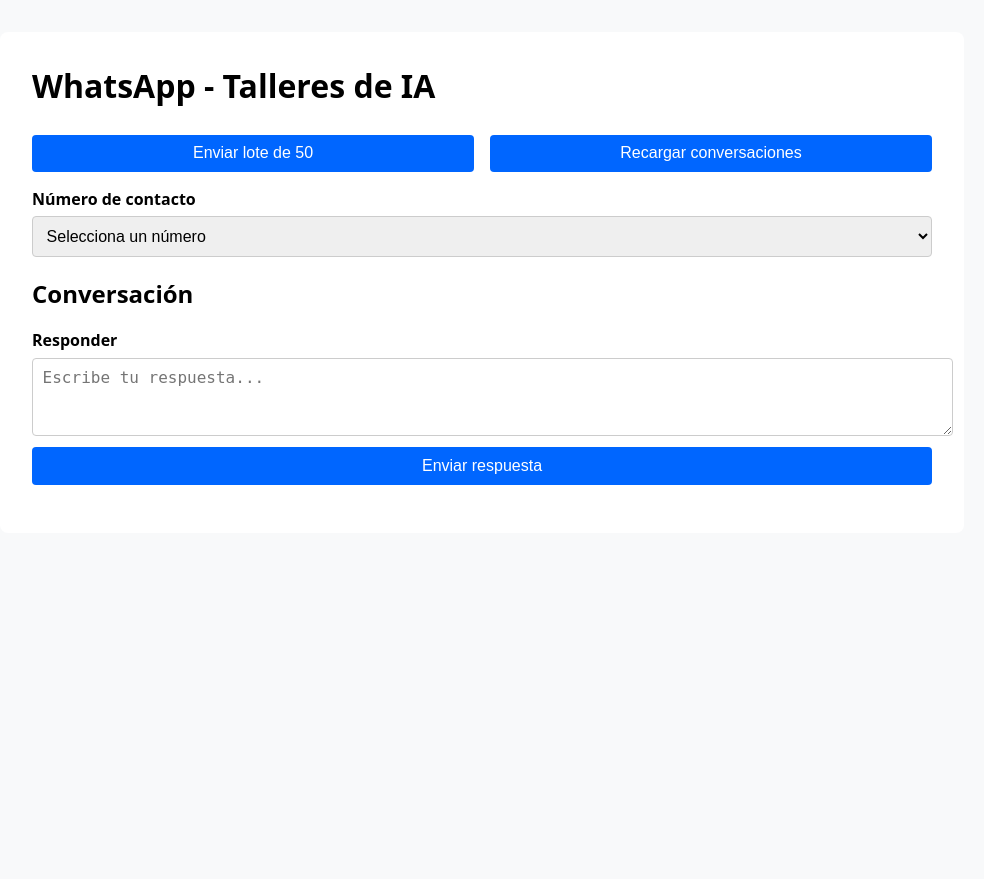
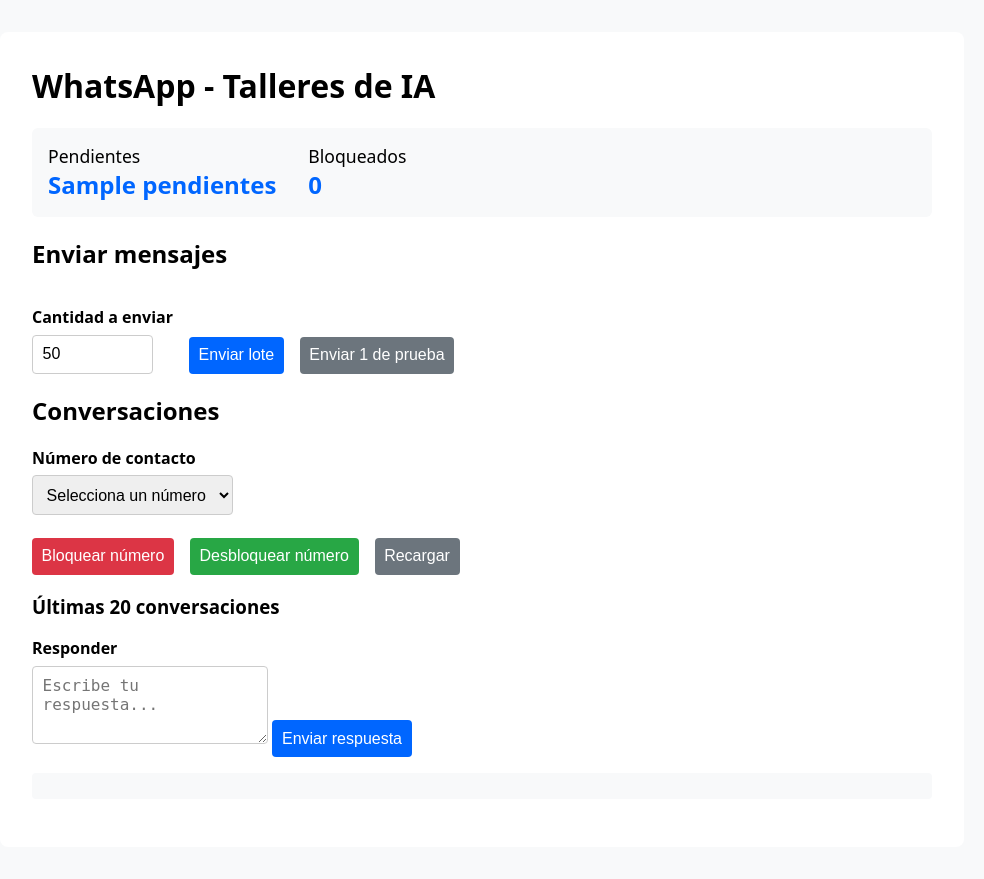
Before and after one commit to nbarinas/no_te_quedes_sin_ia, a FastAPI app: template app/templates/dashboard.html in a window 1280 px wide. Shown: the whole page, without its empty margins (158-1142 px from the left). Before the commit the page ends 485 px from the top, so only its background shows below. Run offline with FastAPI, Linux system fonts and the light colour scheme; the template is opened without the code that fills it: most values are stand-ins (such as "Sample title", 1, 10 or a date in 2020); data that the repository does not hold is empty.

Commit message:
Agrega lotes variables, bloqueo de numeros y limite de conversaciones

```diff
--- a/app/routes/send.py
+++ b/app/routes/send.py
@@ -24,6 +24,10 @@
 class ReplyRequest(BaseModel):
     telefono: str
     mensaje: str
+
+
+class BlockRequest(BaseModel):
+    telefono: str
 
 
 @router.post("/send-batch")
@@ -59,8 +63,14 @@
             sheets.add_conversation(telefono, "saliente", DEFAULT_MESSAGE.format(nombre=nombre), agente="bot")
             results.append({"telefono": telefono, "status": "enviado", "nombre": nombre})
         except Exception as exc:
-            sheets.update_contact_status(telefono, "error", notas=str(exc))
-            results.append({"telefono": telefono, "status": "error", "error": str(exc)})
+            error_msg = str(exc)
+            if hasattr(exc, "response"):
+                try:
+                    error_msg = f"{error_msg} | {exc.response.text}"
+                except Exception:
+                    pass
+            sheets.update_contact_status(telefono, "error", notas=error_msg[:500])
+            results.append({"telefono": telefono, "status": "error", "error": error_msg})
 
     return {
         "enviados": sum(1 for r in results if r["status"] == "enviado"),
@@ -84,3 +94,26 @@
         return {"status": "enviado"}
     except Exception as exc:
         raise HTTPException(status_code=500, detail=str(exc))
+
+
+@router.post("/block")
+async def block_number(payload: BlockRequest):
+    sheets = get_sheets_client()
+    phones = sheets.get_contact_phones()
+    if payload.telefono.strip() not in phones:
+        raise HTTPException(status_code=404, detail="Número no encontrado en contactos")
+
+    sheets.set_block_status(payload.telefono, True)
+    sheets.add_conversation(payload.telefono, "sistema", "Número bloqueado por solicitud del usuario", agente="sistema")
+    return {"status": "bloqueado"}
+
+
+@router.post("/unblock")
+async def unblock_number(payload: BlockRequest):
+    sheets = get_sheets_client()
+    phones = sheets.get_contact_phones()
+    if payload.telefono.strip() not in phones:
+        raise HTTPException(status_code=404, detail="Número no encontrado en contactos")
+
+    sheets.set_block_status(payload.telefono, False)
+    return {"status": "desbloqueado"}
--- a/app/templates/dashboard.html
+++ b/app/templates/dashboard.html
@@ -9,26 +9,50 @@
         .container { max-width: 900px; margin: 0 auto; background: white; padding: 2rem; border-radius: 8px; }
         h1 { margin-top: 0; }
         label { display: block; margin-top: 1rem; font-weight: 600; }
-        select, textarea, button { width: 100%; padding: 0.6rem; margin-top: 0.4rem; border-radius: 4px; border: 1px solid #ccc; font-size: 1rem; }
+        select, textarea, input, button { padding: 0.6rem; margin-top: 0.4rem; border-radius: 4px; border: 1px solid #ccc; font-size: 1rem; }
+        input[type="number"] { width: 100px; }
         button { background: #0066ff; color: white; border: none; cursor: pointer; }
         button:hover { background: #0052cc; }
+        button.secondary { background: #6c757d; }
+        button.secondary:hover { background: #5a6268; }
+        button.danger { background: #dc3545; }
+        button.danger:hover { background: #c82333; }
+        button.success { background: #28a745; }
+        button.success:hover { background: #218838; }
         .mensaje { padding: 0.8rem; margin: 0.5rem 0; border-radius: 6px; }
         .entrante { background: #e9f5ff; }
         .saliente { background: #e6ffed; text-align: right; }
+        .sistema { background: #fff3cd; text-align: center; font-style: italic; }
         .meta { font-size: 0.75rem; color: #666; }
         #respuesta { margin-top: 1rem; }
-        .acciones { display: flex; gap: 1rem; margin-top: 1rem; }
+        .acciones { display: flex; gap: 1rem; margin-top: 1rem; flex-wrap: wrap; align-items: end; }
+        .stats { display: flex; gap: 2rem; margin: 1rem 0; padding: 1rem; background: #f8f9fa; border-radius: 6px; }
+        .stat { font-size: 1.1rem; }
+        .stat strong { display: block; font-size: 1.5rem; color: #0066ff; }
+        #estado { margin-top: 1rem; padding: 0.8rem; border-radius: 4px; background: #f8f9fa; }
+        .bloqueado-info { color: #dc3545; font-weight: 600; margin-top: 0.5rem; }
     </style>
 </head>
 <body>
     <div class="container">
         <h1>WhatsApp - Talleres de IA</h1>
 
-        <div class="acciones">
-            <button onclick="enviarLote()">Enviar lote de 50</button>
-            <button onclick="cargarConversaciones()">Recargar conversaciones</button>
+        <div class="stats">
+            <div class="stat">Pendientes<strong id="pendientes">{{ pendientes }}</strong></div>
+            <div class="stat">Bloqueados<strong id="bloqueados">0</strong></div>
         </div>
 
+        <h2>Enviar mensajes</h2>
+        <div class="acciones">
+            <div>
+                <label for="cantidad">Cantidad a enviar</label>
+                <input type="number" id="cantidad" value="50" min="1" max="1000">
+            </div>
+            <button onclick="enviarLote()">Enviar lote</button>
+            <button class="secondary" onclick="enviarPrueba()">Enviar 1 de prueba</button>
+        </div>
+
+        <h2>Conversaciones</h2>
         <label for="telefono">Número de contacto</label>
         <select id="telefono" onchange="cargarConversaciones()">
             <option value="">Selecciona un número</option>
@@ -37,7 +61,15 @@
             {% endfor %}
         </select>
 
-        <h2>Conversación</h2>
+        <div id="info-contacto"></div>
+
+        <div class="acciones">
+            <button class="danger" onclick="bloquear()">Bloquear número</button>
+            <button class="success" onclick="desbloquear()">Desbloquear número</button>
+            <button class="secondary" onclick="cargarConversaciones()">Recargar</button>
+        </div>
+
+        <h3>Últimas 20 conversaciones</h3>
         <div id="conversacion"></div>
 
         <div id="respuesta">
@@ -46,20 +78,47 @@
             <button onclick="responder()">Enviar respuesta</button>
         </div>
 
-        <p id="estado" style="margin-top:1rem; color:#333;"></p>
+        <p id="estado"></p>
     </div>
 
     <script>
+        async function cargarStats() {
+            try {
+                const res = await fetch('/api/stats');
+                const data = await res.json();
+                document.getElementById('pendientes').innerText = data.pendientes;
+                document.getElementById('bloqueados').innerText = data.bloqueados;
+            } catch (e) {
+                console.error('Error cargando stats:', e);
+            }
+        }
+        cargarStats();
+
         async function enviarLote() {
-            document.getElementById('estado').innerText = 'Enviando lote...';
+            const cantidad = parseInt(document.getElementById('cantidad').value) || 50;
+            await ejecutarEnvio(cantidad);
+        }
+
+        async function enviarPrueba() {
+            await ejecutarEnvio(1);
+        }
+
+        async function ejecutarEnvio(cantidad) {
+            document.getElementById('estado').innerText = `Enviando ${cantidad} mensaje(s)...`;
             try {
                 const res = await fetch('/api/send-batch', {
                     method: 'POST',
                     headers: {'Content-Type': 'application/json'},
-                    body: JSON.stringify({limit: 50})
+                    body: JSON.stringify({limit: cantidad})
                 });
                 const data = await res.json();
                 document.getElementById('estado').innerText = `Enviados: ${data.enviados}, Errores: ${data.errores}`;
+                if (data.errores > 0 && data.detalles) {
+                    const errores = data.detalles.filter(d => d.status === 'error').map(d => `${d.telefono}: ${d.error}`).join('\n');
+                    console.error('Errores:', errores);
+                    document.getElementById('estado').innerText += '\n' + errores.substring(0, 500);
+                }
+                cargarStats();
             } catch (e) {
                 document.getElementById('estado').innerText = 'Error: ' + e.message;
             }
@@ -67,17 +126,58 @@
 
         async function cargarConversaciones() {
             const phone = document.getElementById('telefono').value;
-            if (!phone) return;
-            const res = await fetch('/api/conversations?telefono=' + encodeURIComponent(phone));
+            if (!phone) {
+                document.getElementById('conversacion').innerHTML = '';
+                document.getElementById('info-contacto').innerHTML = '';
+                return;
+            }
+            const res = await fetch('/api/conversations?telefono=' + encodeURIComponent(phone) + '&limite=20');
             const data = await res.json();
             const box = document.getElementById('conversacion');
             box.innerHTML = '';
             data.conversaciones.forEach(c => {
                 const div = document.createElement('div');
                 div.className = 'mensaje ' + c.tipo;
-                div.innerHTML = `<div>${escapeHtml(c.mensaje)}</div><div class="meta">${c.fecha} · ${c.agente}</div>`;
+                div.innerHTML = `<div>${escapeHtml(c.mensaje)}</div><div class="meta">${formatearFecha(c.fecha)} · ${c.agente}</div>`;
                 box.appendChild(div);
             });
+
+            document.getElementById('info-contacto').innerHTML = `<p>Conversaciones cargadas: ${data.conversaciones.length}</p>`;
+        }
+
+        async function bloquear() {
+            const phone = document.getElementById('telefono').value;
+            if (!phone) return alert('Selecciona un número');
+            if (!confirm('¿Bloquear este número? No se le enviarán más mensajes.')) return;
+            try {
+                const res = await fetch('/api/block', {
+                    method: 'POST',
+                    headers: {'Content-Type': 'application/json'},
+                    body: JSON.stringify({telefono: phone})
+                });
+                if (!res.ok) throw new Error(await res.text());
+                document.getElementById('estado').innerText = 'Número bloqueado';
+                cargarStats();
+            } catch (e) {
+                document.getElementById('estado').innerText = 'Error: ' + e.message;
+            }
+        }
+
+        async function desbloquear() {
+            const phone = document.getElementById('telefono').value;
+            if (!phone) return alert('Selecciona un número');
+            try {
+                const res = await fetch('/api/unblock', {
+                    method: 'POST',
+                    headers: {'Content-Type': 'application/json'},
+                    body: JSON.stringify({telefono: phone})
+                });
+                if (!res.ok) throw new Error(await res.text());
+                document.getElementById('estado').innerText = 'Número desbloqueado';
+                cargarStats();
+            } catch (e) {
+                document.getElementById('estado').innerText = 'Error: ' + e.message;
+            }
         }
 
         async function responder() {
@@ -105,6 +205,16 @@
             div.textContent = text;
             return div.innerHTML;
         }
+
+        function formatearFecha(fecha) {
+            if (!fecha) return '';
+            try {
+                const d = new Date(fecha);
+                return d.toLocaleString('es-CO');
+            } catch (e) {
+                return fecha;
+            }
+        }
     </script>
 </body>
 </html>
```
Also changed, not shown: app/routes/dashboard.py (+16 -3 lines), app/sheets.py (+72 -17 lines).
